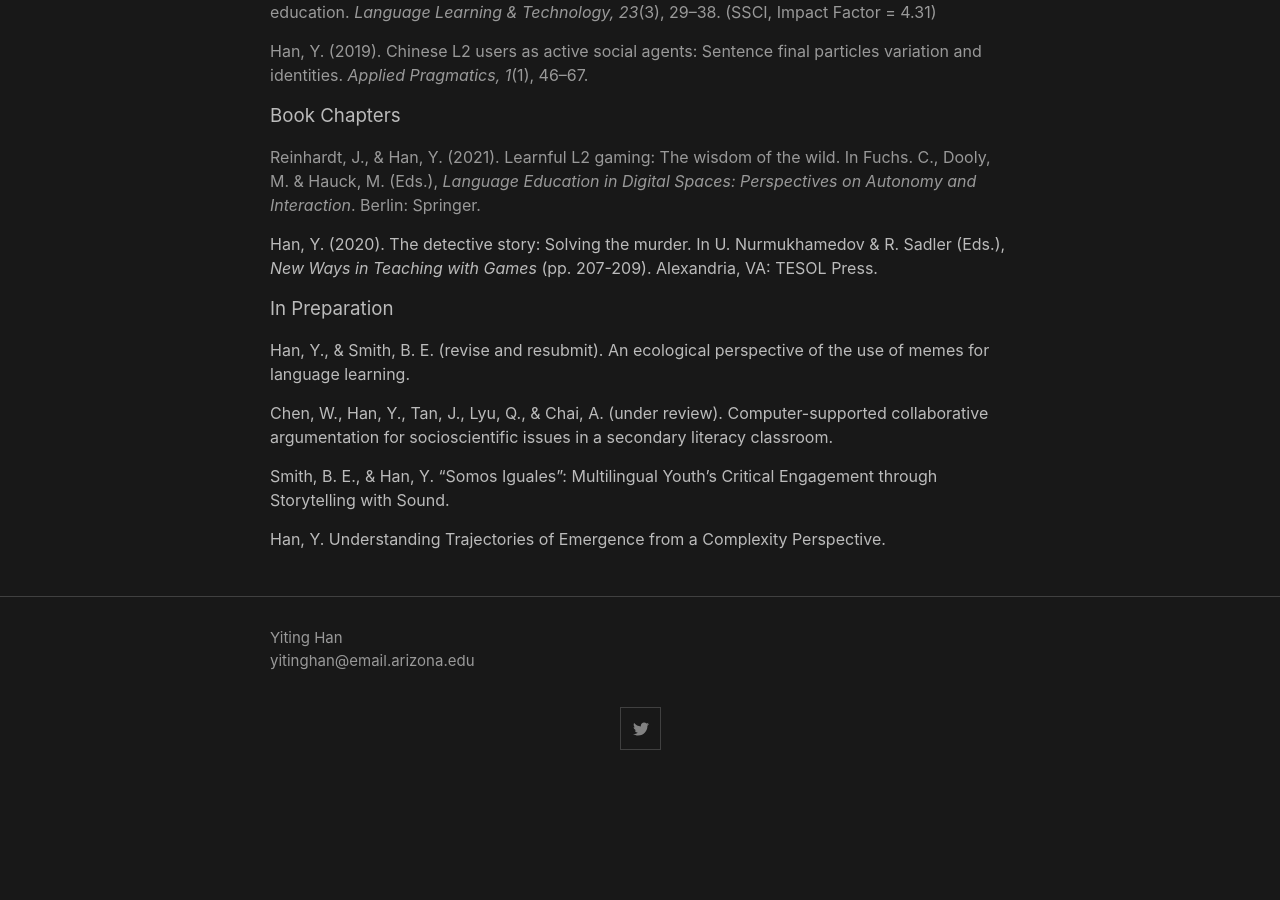
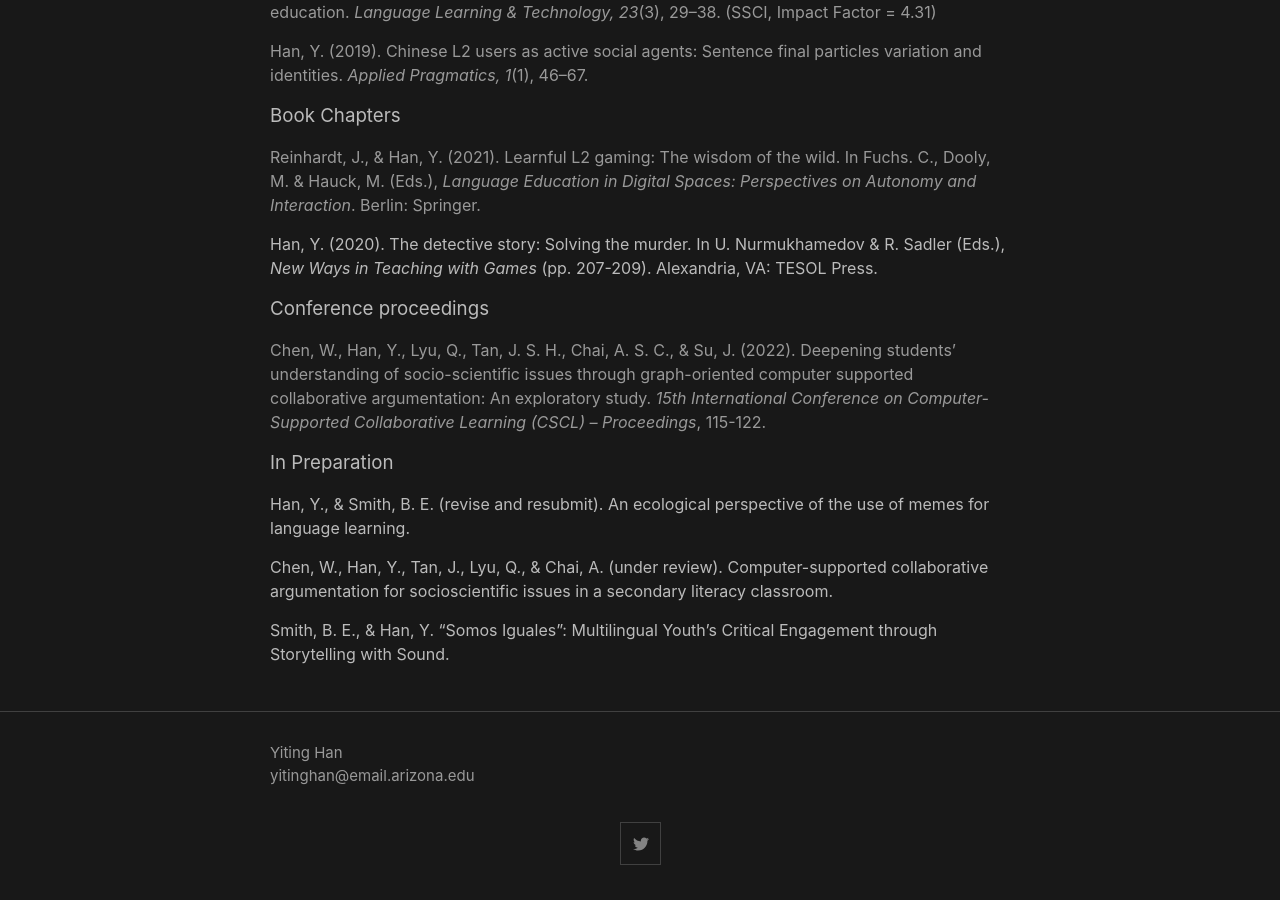
Before and after one commit to yitinghanphd/yitinghanphd.github.io, a Jekyll site: the page built from publications.md, in a window 1280 px wide and 900 px high, scrolled down 592 px. Built offline with Jekyll 4.4.1, drawn with Linux system fonts in a browser that asks for light colours; before the commit the page ends 1377 px from its top, so only the background shows below that.

Commit message:
Update publications.md
updata

```diff
--- a/publications.md
+++ b/publications.md
@@ -25,6 +25,10 @@ permalink: /publications/
 
 Han, Y. (2020). The detective story: Solving the murder. In U. Nurmukhamedov & R. Sadler (Eds.), *New Ways in Teaching with Games* (pp. 207-209). Alexandria, VA: TESOL Press.
 
+### Conference proceedings
+
+[Chen, W., Han, Y., Lyu, Q., Tan, J. S. H., Chai, A. S. C., & Su, J. (2022). Deepening students' understanding of socio-scientific issues through graph-oriented computer supported collaborative argumentation: An exploratory study. *15th International Conference on Computer-Supported Collaborative Learning (CSCL) – Proceedings*, 115-122.](https://repository.nie.edu.sg/handle/10497/24340)
+
 ### In Preparation
 
 Han, Y., & Smith, B. E. (revise and resubmit). An ecological perspective of the use of memes for language learning.
@@ -32,5 +36,3 @@ Han, Y., & Smith, B. E. (revise and resubmit). An ecological perspective of the
 Chen, W., Han, Y., Tan, J., Lyu, Q., & Chai, A. (under review). Computer-supported collaborative argumentation for socioscientific issues in a secondary literacy classroom.
 
 Smith, B. E., & Han, Y. “Somos Iguales”: Multilingual Youth’s Critical Engagement through Storytelling with Sound.
-
-Han, Y. Understanding Trajectories of Emergence from a Complexity Perspective.
```
